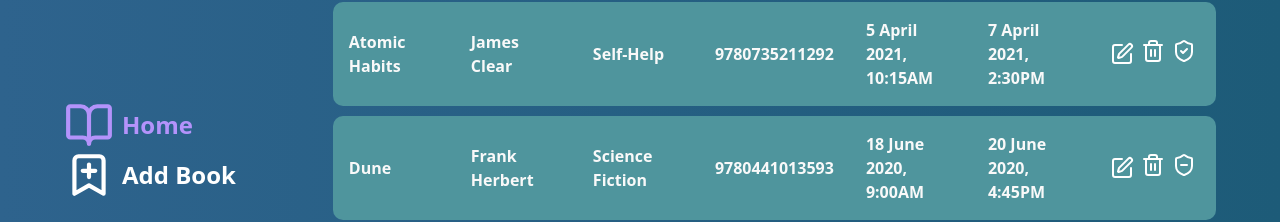
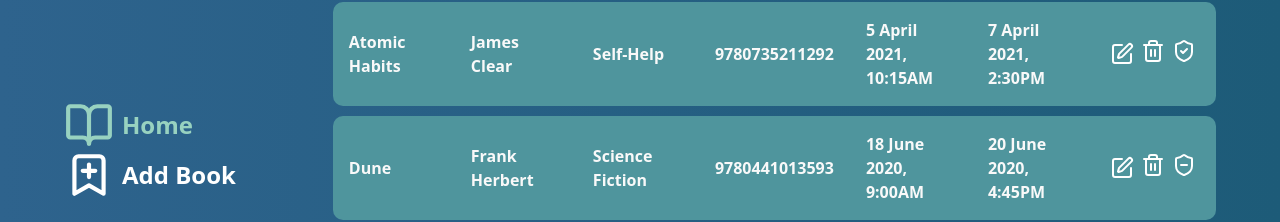
Before and after one commit to ElizaCalmau/books-dashboard-app, a React (Vite) app: page / in a window 1280 px wide. Shown: the part 282-504 px from the top of the page. Built offline with nearby package versions, Linux system fonts and the light colour scheme; data requests are answered from the project's data file.

Commit message:
changed colors for button

```diff
--- a/src/index.css
+++ b/src/index.css
@@ -20,8 +20,8 @@
   --select-bg-color: linear-gradient(to bottom, #98D2C0, #75c2cb);
   --select-option-hover-color: #ffffff40;
   --button-color: #FFF;
-  --button-active-color: #b493fb;
-  --button-hover-color: #8f8f8f;
+  --button-active-color: #98d2c0;
+  --button-hover-color: #F6F8D5;
   --sidebar-bg: linear-gradient(to bottom, #434452, #3d3b5d);
   --button-icon-color: #c0ddff;
 }
```
